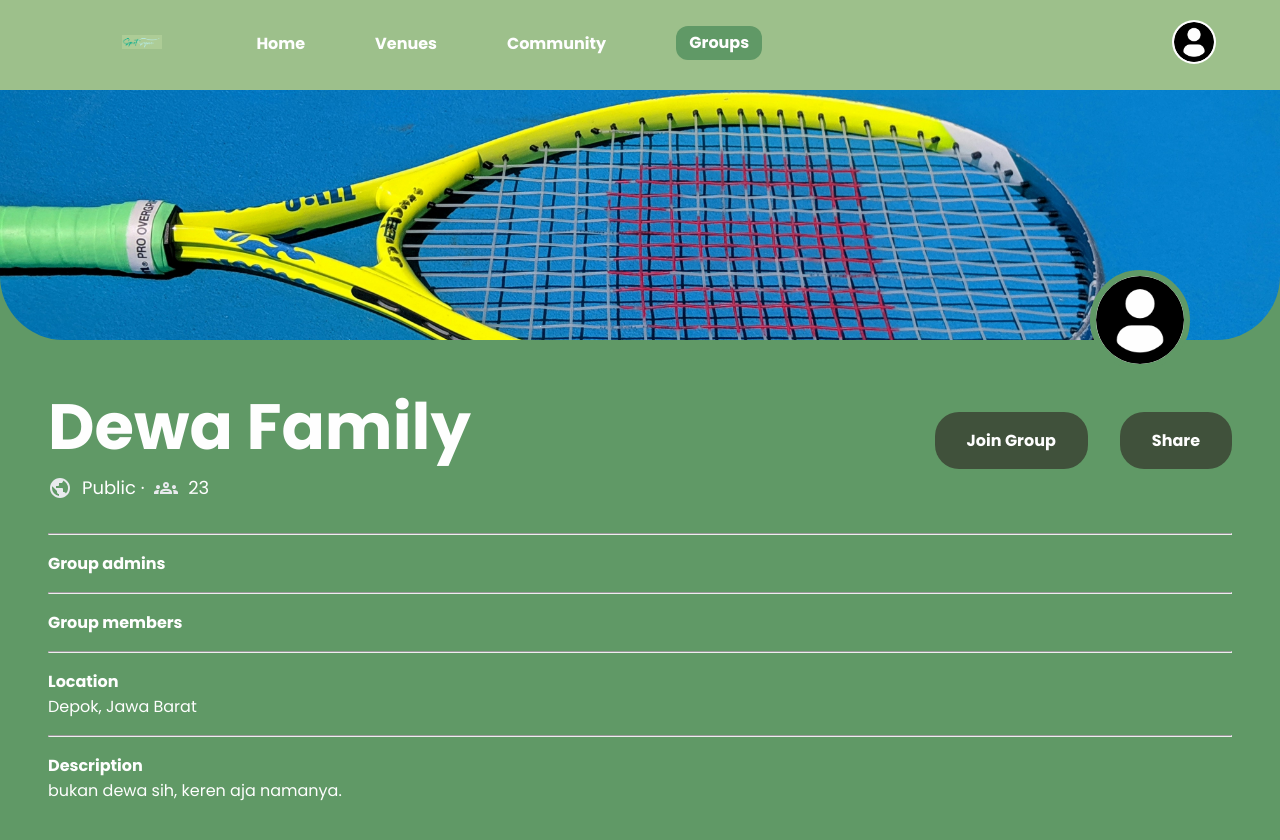
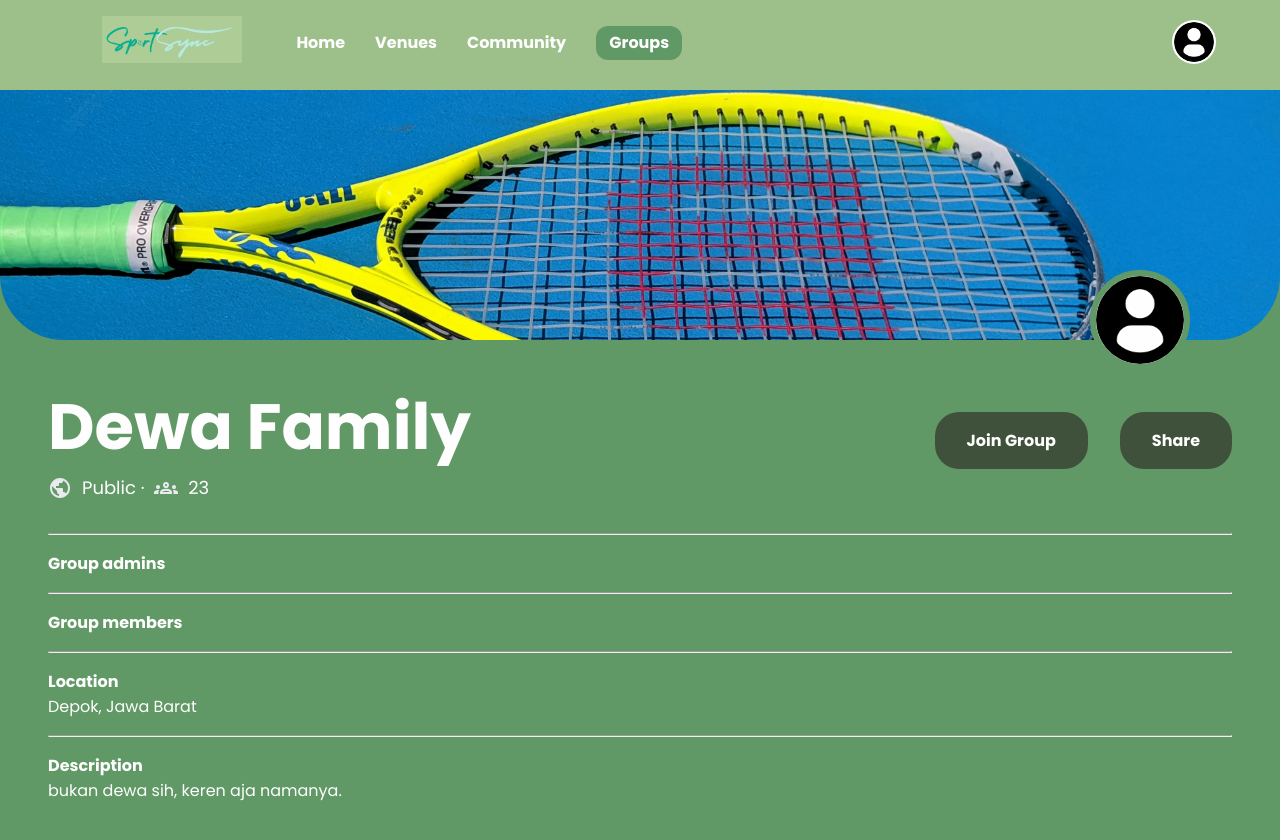
Before and after one commit to raf0411/sport-sync-SElovers, a React (Vite) app: page /group/1 in a window 1280 px wide. Shown: the top 840 px of the page. Built offline with nearby package versions, Linux system fonts and the light colour scheme.

Commit message:
fix responsive

```diff
--- a/src/components/navbar/navbar.css
+++ b/src/components/navbar/navbar.css
@@ -16,19 +16,20 @@ header nav{
 }
 
 .logo{
-    width: 180px;
+    width: 140px;
     margin-right: 24px;
 }
 
 nav ul{
     display: inline-flex;
     align-items: center;
+    justify-content: space-between;
+    gap: 3rem;
 }
 
 nav ul li{
     display: inline-block;
     list-style: none;
-    margin: 5px 20px;
     font-size: 1rem;
     font-weight: bold;
     cursor: pointer;
@@ -92,10 +93,6 @@ nav .active{
         padding: 12px 50px;
     }
 
-    nav .logo{
-        width: 40px;
-    }
-
     nav ul{
         gap: 30px;
         font-size: 16px;
```
